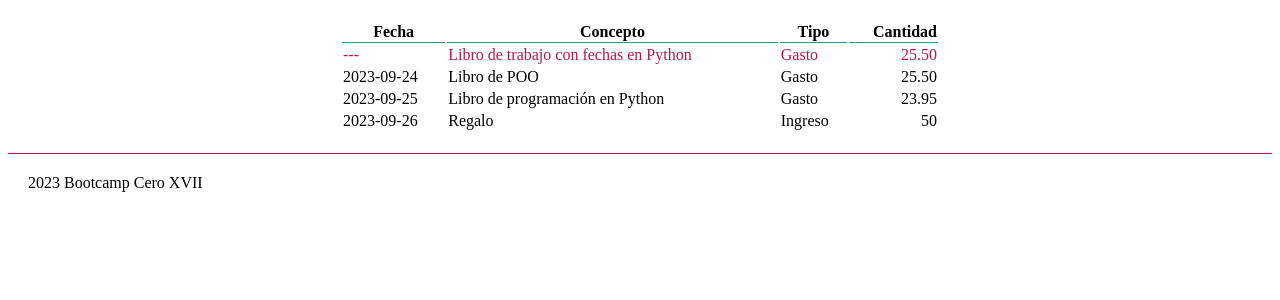
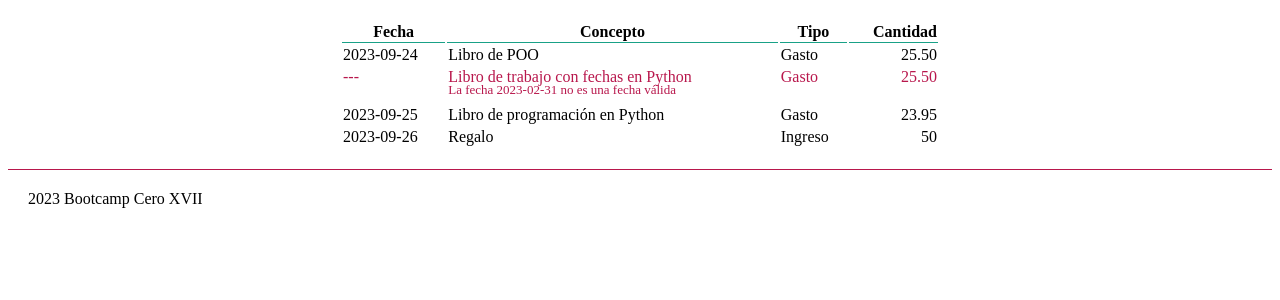
Before and after one commit to camacr28/flask, a Flask app: page / in a window 1280 px wide. Shown: the part 83-383 px from the top of the page. Run offline with Flask 3, Linux system fonts and the light colour scheme.

Commit message:
Control de errores

```diff
--- a/balance/data/movimientos.csv
+++ b/balance/data/movimientos.csv
@@ -1,5 +1,5 @@
 fecha,concepto,ingreso_gasto,cantidad
+2023-09-24,Libro de POO,G,25.50
 2023-02-31,Libro de trabajo con fechas en Python,G,25.50
-2023-09-24,Libro de POO,G,25.50
 2023-09-25,Libro de programación en Python,G,23.95
 2023-09-26,Regalo,I,50
--- a/balance/models.py
+++ b/balance/models.py
@@ -7,20 +7,20 @@ from . import RUTA_FICHERO
 class Movimiento:
     def __init__(self, fecha, concepto, tipo, cantidad):
 
-        self.errores = []
+        self.errors = []
 
         try:
             self.fecha = date.fromisoformat(fecha)
         except ValueError:
             self.fecha = None
-            self.errores.append(f'La fecha {fecha} no es una fecha válida')
+            self.errors.append(f'La fecha {fecha} no es una fecha válida')
         self.concepto = concepto
         self.tipo = tipo
         self.cantidad = cantidad
 
     @property
     def has_errors(self):
-        return len(self.errores) > 0
+        return len(self.errors) > 0
 
     def __str__(self):
         return f'{self.fecha}\t{self.concepto}\t{self.tipo}\t{self.cantidad}'
--- a/balance/static/css/styles.css
+++ b/balance/static/css/styles.css
@@ -48,3 +48,13 @@ table.paper .titulo-tabla {
 .errors {
     color: #b8174c;
 }
+
+p.errors {
+    font-size: small;
+    margin: 0;
+    line-height: 0;
+}
+
+tr.errors+tr td {
+    padding-bottom: 13px;
+}
--- a/balance/templates/inicio.html
+++ b/balance/templates/inicio.html
@@ -40,6 +40,16 @@
                 </td>
                 <td class="numero">{{ m.cantidad }}</td>
             </tr>
+            {% if m.has_errors %}
+            <tr>
+                <td></td>
+                <td colspan="3">
+                    {% for error in m.errors %}
+                    <p class="errors"> {{error}} </p>
+                    {% endfor %}
+                </td>
+            </tr>
+            {% endif %}
             {% endfor %}
             {% else %}
             <tr>
```
